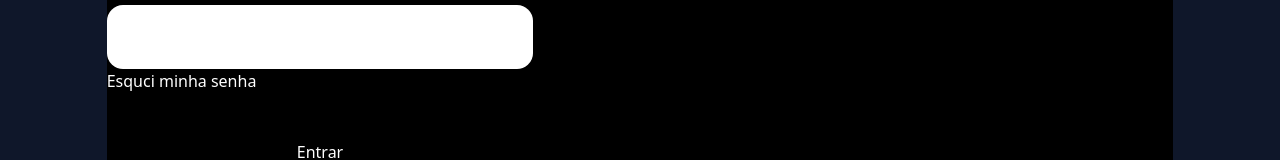
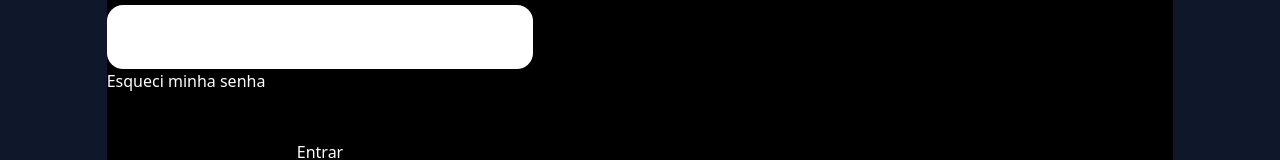
Before and after one commit to codante-io/mp-tela-login-tailwind, a React (Vite) app in the folder loginPage/: page / in a window 1280 px wide. Shown: the part 443-603 px from the top of the page. Built offline with nearby package versions, Linux system fonts and the light colour scheme.

Commit message:
:bug: fix : corrigindo erro de digitação

```diff
--- a/loginPage/src/pages/Login.jsx
+++ b/loginPage/src/pages/Login.jsx
@@ -18,7 +18,7 @@ function Login() {
         <div>
           <InputUsername />
           <InputPassword />
-          <span>Esquci minha senha</span>
+          <span>Esqueci minha senha</span>
         </div>
         <div className="flex flex-col">
           <LoginButton />
```
